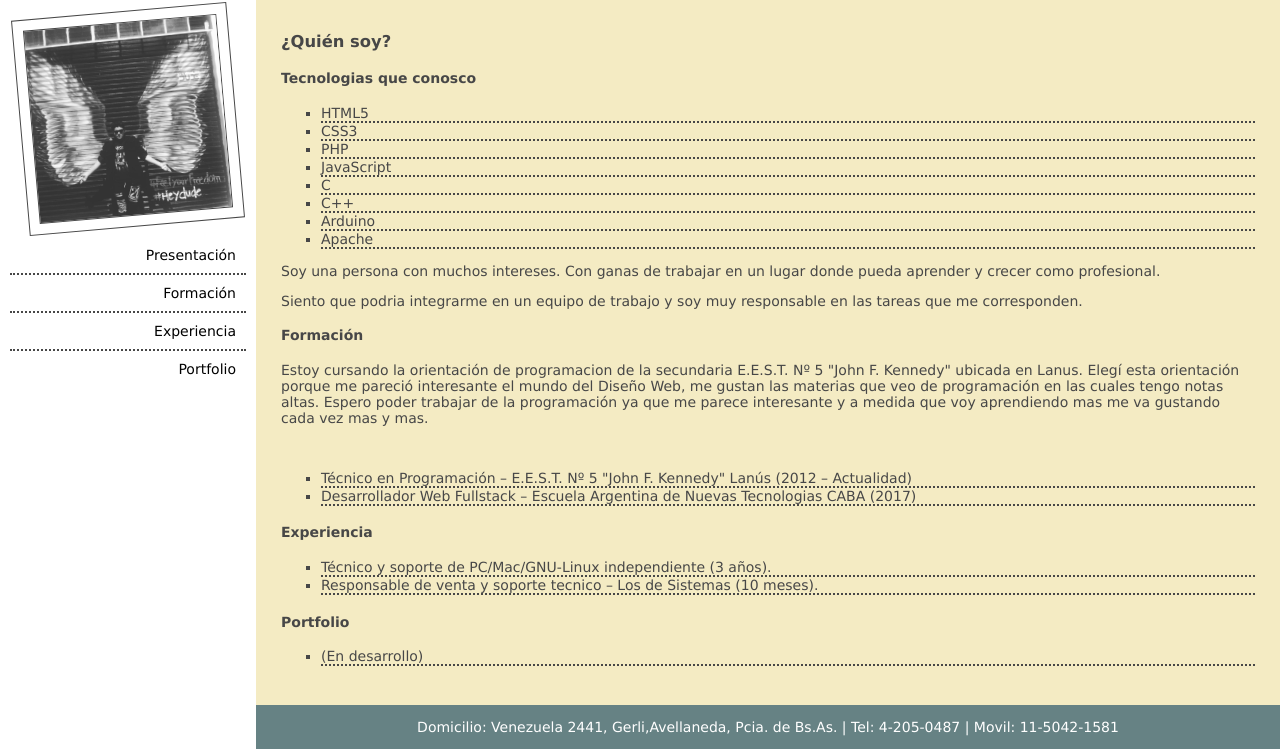
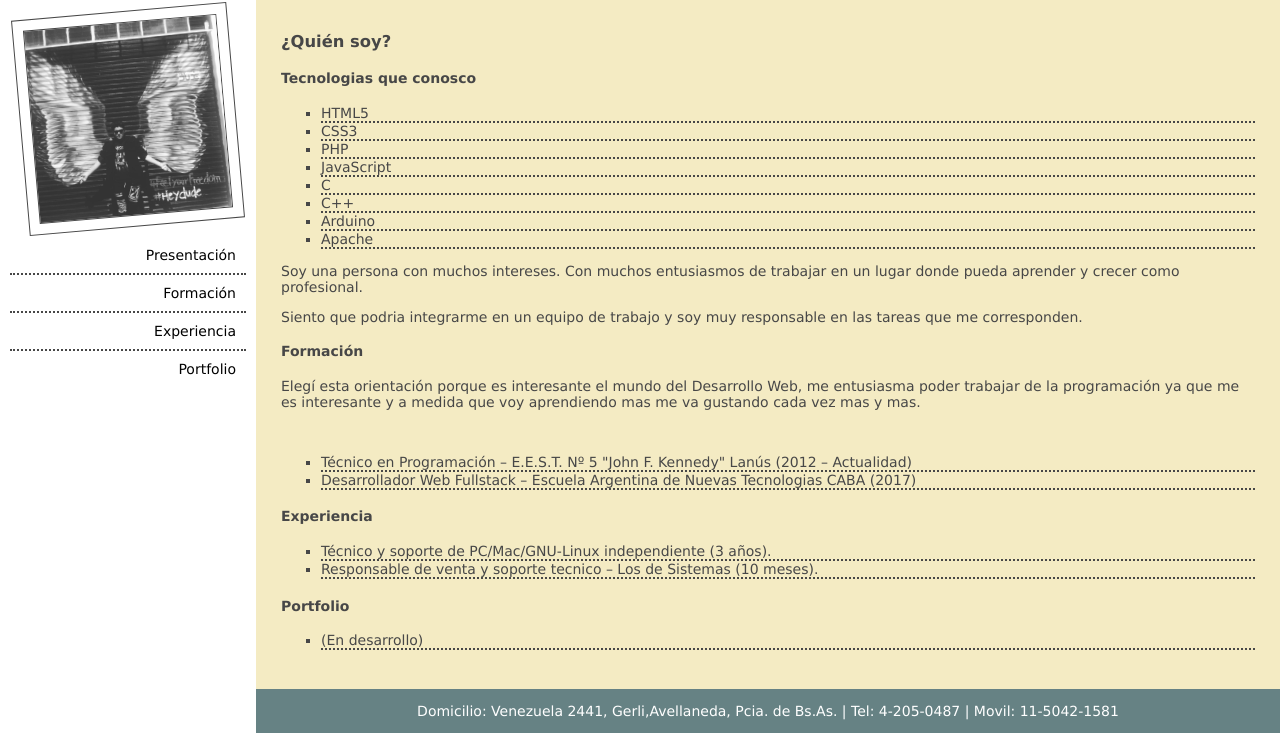
Before and after one commit to joamessina/MiCurriculumWeb, a plain HTML site: page index.html in a window 1280 px wide. Shown: the part 59-808 px from the top of the page. Drawn offline with Linux system fonts and the light colour scheme.

Commit message:
Modificando Formacion

```diff
--- a/index.html
+++ b/index.html
@@ -57,11 +57,11 @@
                 <li>Arduino</li>
                 <li>Apache</li>
             </ul>
-            <p>Soy una persona con muchos intereses. Con ganas de trabajar en un lugar donde pueda aprender y crecer como profesional.</p>
+            <p>Soy una persona con muchos intereses. Con muchos entusiasmos de trabajar en un lugar donde pueda aprender y crecer como profesional.</p>
             <p>Siento que podria integrarme en un equipo de trabajo y soy muy responsable en las tareas que me corresponden.</p>
             <!-- Formacion -->
             <h4 id="formacion">Formación</h4>
-            <p>Estoy cursando la orientación de programacion de la secundaria E.E.S.T. Nº 5 "John F. Kennedy" ubicada en Lanus. Elegí esta orientación porque me pareció interesante el mundo del Diseño Web, me gustan las materias que veo de programación en las cuales tengo notas altas. Espero poder trabajar de la programación ya que me parece interesante y a medida que voy aprendiendo mas me va gustando cada vez mas y mas.</p><br>
+            <p>Elegí esta orientación porque es interesante el mundo del Desarrollo Web, me entusiasma poder trabajar de la programación ya que me es interesante y a medida que voy aprendiendo mas me va gustando cada vez mas y mas.</p><br>
             <ul>
                 <li>Técnico en Programación – E.E.S.T. Nº 5 "John F. Kennedy" Lanús (2012 – Actualidad)</li>
                 <li>Desarrollador Web Fullstack – Escuela Argentina de Nuevas Tecnologias CABA (2017)</li>
```
